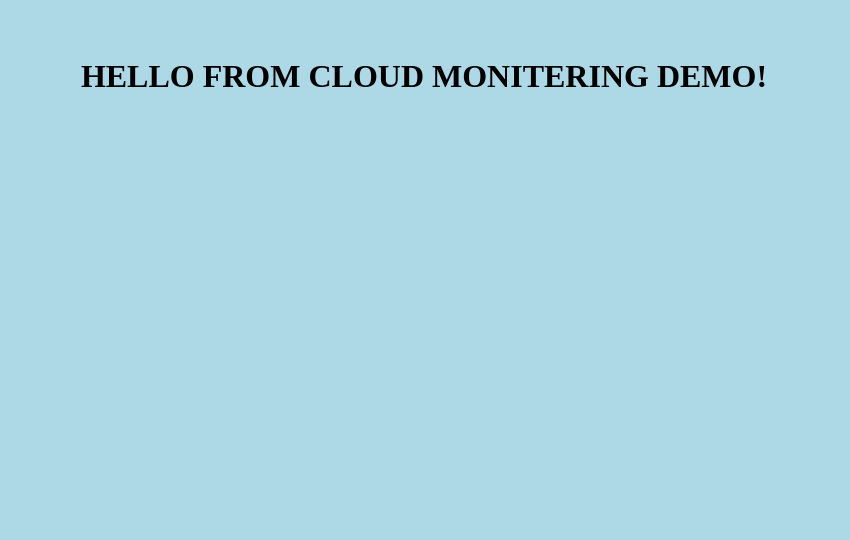
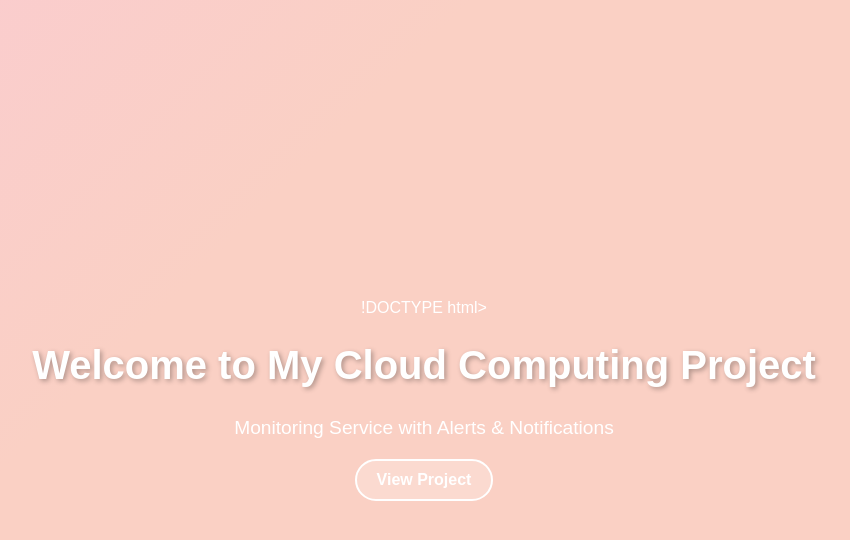
Before and after one commit to Teja-R-K23/Monitering-demo, a plain HTML site: page index.html in a window 1280 px wide. Shown: the whole page, without its empty margins (216-1066 px from the left). Drawn offline with Linux system fonts and the light colour scheme.

Commit message:
Update index.html

```diff
--- a/index.html
+++ b/index.html
@@ -1,6 +1,55 @@
+!DOCTYPE html>
 <html>
-<head><title>Monitering Demo</title></head>
-<body style="background-color:lightblue; text-align:center; padding-top:50px;">
-<h1>HELLO FROM CLOUD MONITERING DEMO!</h1>
+<head>
+  <meta charset="UTF-8">
+  <title>My Cloud Computing Project</title>
+  <style>
+    body {
+      margin: 0;
+      height: 100vh;
+      display: flex;
+      justify-content: center;
+      align-items: center;
+      flex-direction: column;
+      font-family: Arial, sans-serif;
+      color: white;
+      background: linear-gradient(-45deg, #ff9a9e, #fad0c4, #fad0c4, #fbc2eb, #a6c1ee);
+      background-size: 400% 400%;
+      animation: gradientBG 8s ease infinite;
+    }
+    @keyframes gradientBG {
+      0% { background-position: 0% 50%; }
+      50% { background-position: 100% 50%; }
+      100% { background-position: 0% 50%; }
+    }
+    h1 {
+      font-size: 2.5rem;
+      margin-bottom: 10px;
+      text-shadow: 2px 2px 5px rgba(0,0,0,0.3);
+    }
+    p {
+      font-size: 1.2rem;
+      margin-bottom: 20px;
+    }
+    a.button {
+      padding: 10px 20px;
+      background-color: rgba(255,255,255,0.2);
+      border: 2px solid white;
+      border-radius: 25px;
+      text-decoration: none;
+      color: white;
+      font-weight: bold;
+      transition: 0.3s;
+    }
+    a.button:hover {
+      background-color: white;
+      color: #333;
+    }
+  </style>
+</head>
+<body>
+  <h1>Welcome to My Cloud Computing Project</h1>
+  <p>Monitoring Service with Alerts & Notifications</p>
+  <a class="button" href="project.html">View Project</a>
 </body>
 </html>
```
